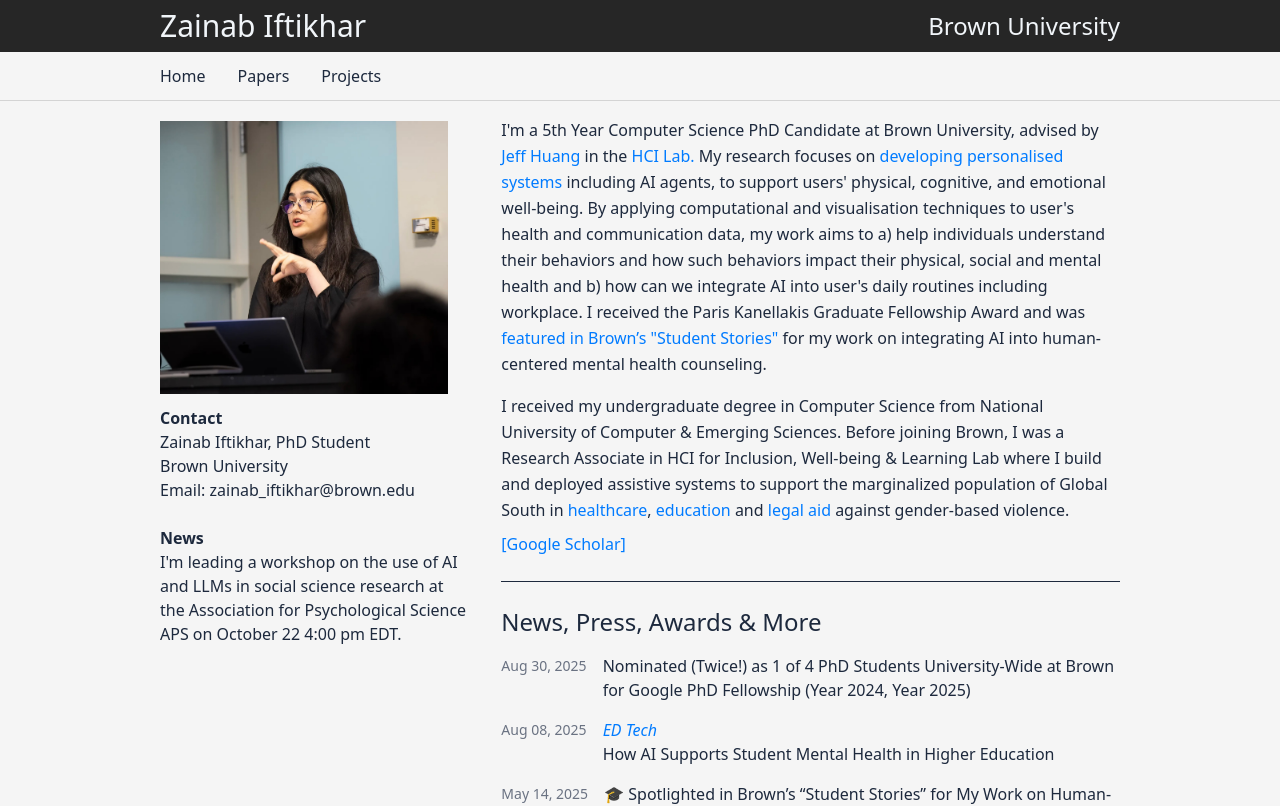
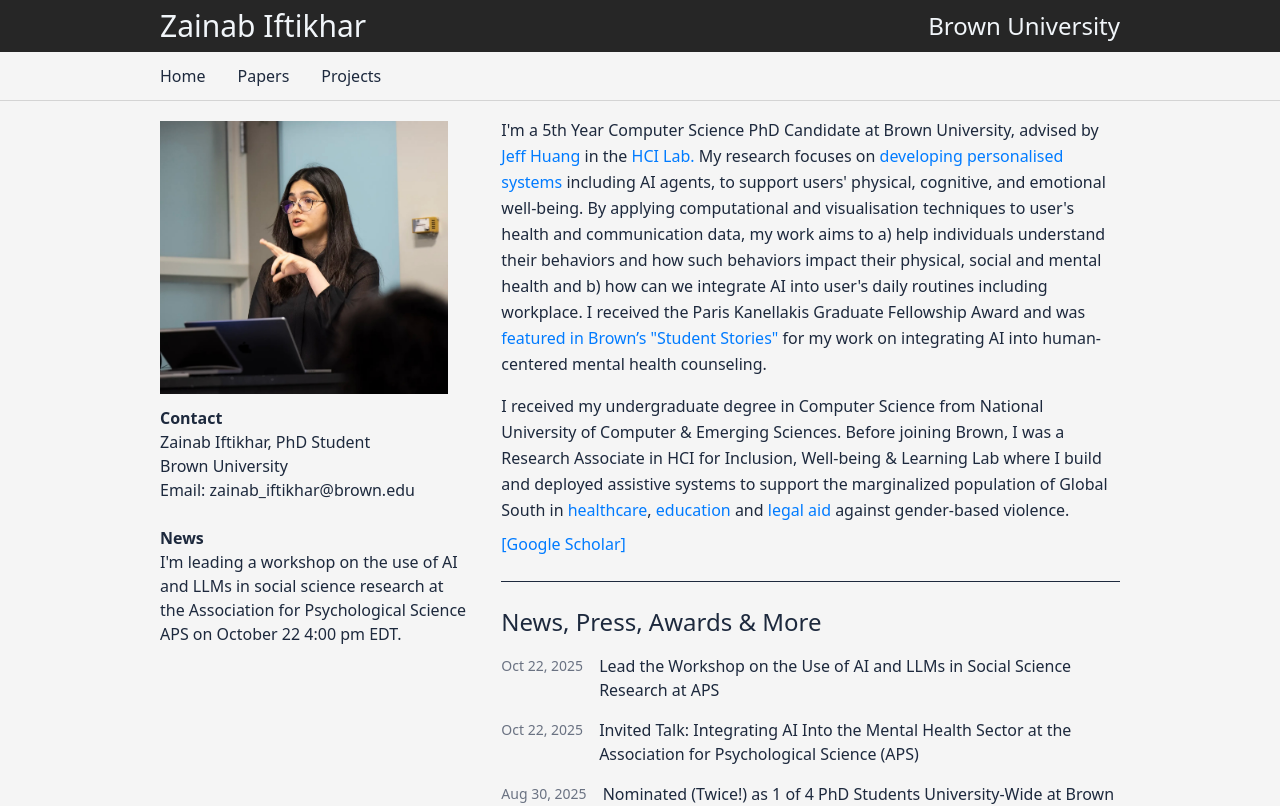
Before and after one commit to prettybuffy/prettybuffy.github.io, a React (Vite) app: page / in a window 1280 px wide. Shown: the top 806 px of the page. Built offline with nearby package versions, Linux system fonts and the light colour scheme.

Commit message:
update news - add APS

```diff
--- a/src/pages/News.jsx
+++ b/src/pages/News.jsx
@@ -1,6 +1,14 @@
 import React from 'react';
 
 const news = [
+ {
+    title: "Lead the Workshop on the Use of AI and LLMs in Social Science Research at APS",
+    date: "Oct 22, 2025"
+ },
+ {
+    title: "Invited Talk: Integrating AI Into the Mental Health Sector at the Association for Psychological Science (APS)",
+    date: "Oct 22, 2025"
+ },
  {
     title: "Nominated (Twice!) as 1 of 4 PhD Students University-Wide at Brown for Google PhD Fellowship (Year 2024, Year 2025)",
     date: "Aug 30, 2025"
```
